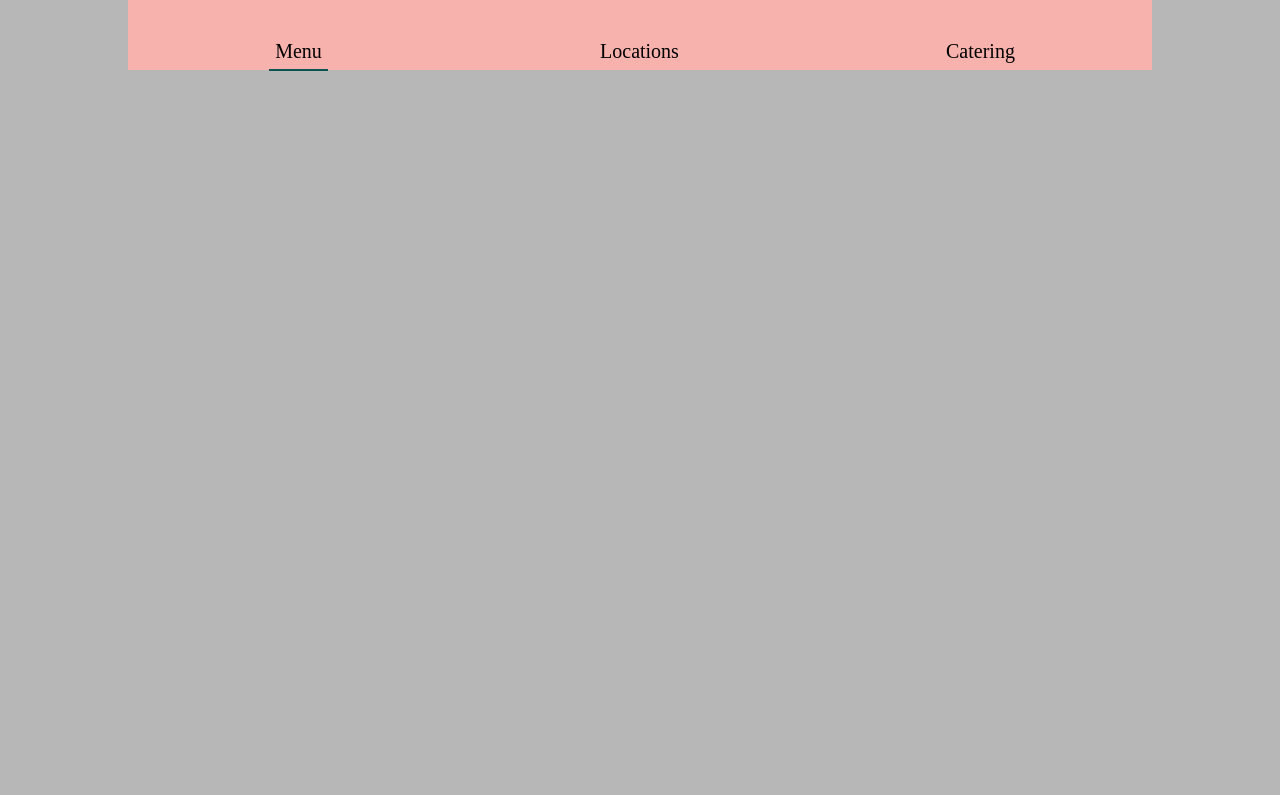
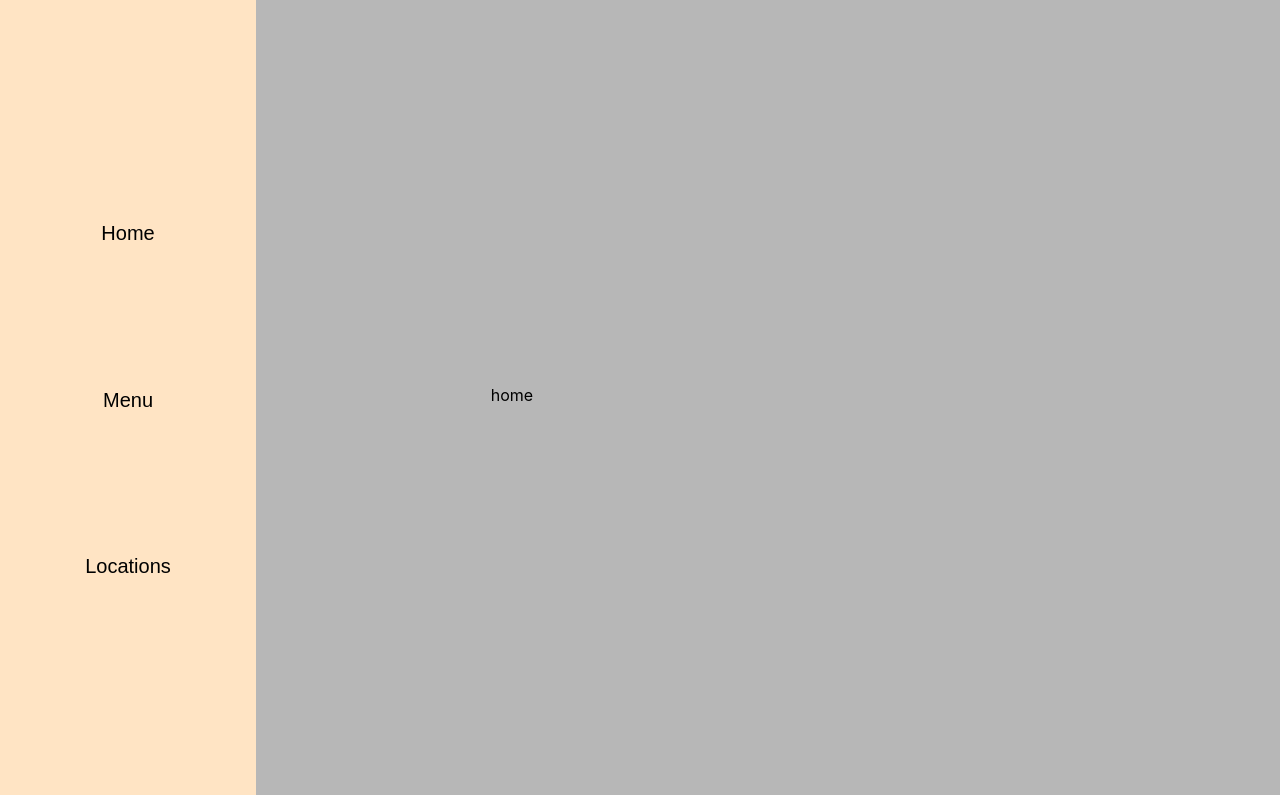
Before and after one commit to acoronado1234/taqweb, a React (Create React App) app: page / in a window 1280 px wide. Shown: the top 795 px of the page. Built offline with nearby package versions, Linux system fonts and the light colour scheme.

Commit message:
Taking the ui in a different direction

```diff
--- a/package.json
+++ b/package.json
@@ -10,7 +10,7 @@
     "react-scripts": "2.0.5"
   },
   "scripts": {
-    "start": "BROWSER='Google Chrome' react-scripts start",
+    "start": "react-scripts start",
     "build": "react-scripts build",
     "test": "react-scripts test",
     "eject": "react-scripts eject"
--- a/src/App.css
+++ b/src/App.css
@@ -5,6 +5,10 @@
 
 .App {
   background: #B7B7B7;
-  height: 100vh;
+  height: 200vh;
+  width: 100%;
   overflow: hidden;
+  display: flex;
+  flex-direction: row;
+  align-items: stretch;
 }
--- a/src/App.js
+++ b/src/App.js
@@ -1,14 +1,24 @@
 import React from 'react';
 import './App.css';
 import Navigation from './Navigation/Navigation.js';
+import Menu from './Menu/Menu.js';
 
 
-function  App() {
-  return (
-    <div className="App">
-        <Navigation/>
-    </div>
-  );
+class App extends React.Component {
+  constructor(props){
+    super(props);
+  }
+
+  render(){
+    return (
+      <div className="App">
+          <Navigation
+          />
+          <Menu
+          />
+      </div>
+    );
+  }
 }
 
 export default App;
--- /dev/null
+++ b/src/Menu/Menu.css
@@ -0,0 +1,10 @@
+.menuRectangle {
+    width: 80%;
+    height: 100%;
+    color: black;
+    display: inline-flex;
+    position: 0;
+    flex-direction: column;
+    justify-content: space-evenly;
+    align-items: center;
+}
--- /dev/null
+++ b/src/Menu/Menu.js
@@ -0,0 +1,21 @@
+import React from 'react';
+import './Menu.css';
+
+class Menu extends React.Component {
+    constructor(props) {
+        super(props);
+    }
+
+    render() {
+        // const {currentPage} = this.state;
+        return (
+            <div className='menuRectangle'>
+                <div>home</div>
+                <div>menu</div>
+                <div>location</div>
+            </div>
+        );
+    }
+}
+
+export default Menu;
--- a/src/Navigation/Navigation.css
+++ b/src/Navigation/Navigation.css
@@ -1,48 +1,25 @@
-.navBarRectangle {
-    margin: auto;
-    height: 70px;
-    background-color: #F7B2AD;
-    position: relative;
-    width: 80%;
+.navRectangle {
+    width: 20%;
+    height: 100%;
+    background-color: bisque;
+    display: inline-flex;
+    flex-direction: column;
+    justify-content: center;
+    align-items: center;
+    position: fixed;
 }
 
 .navButtonDiv {
-    display: inline-block;
-    width: 33.3%;
-    text-align: center;
+    height: 80%;
+    width: 80%;
+    display: flex;
+    flex-direction: column;
+    justify-content: space-evenly;
+    align-content: stretch;
 }
 
-*:focus {
-    outline: none !important;
+.navButton {
+    border: none;
+    background-color: inherit;
+    font-size: 20px;
 }
-
-.navBarButton {
-    border: 0px;
-    display: inline-block;
-    margin: 0 auto;
-    height: 37px;
-    background: none;
-    font-size: 20px;
-    font-family: 'sans-serif';
-}
-
-.navSelectedButton {
-    border-bottom: 2px solid #0B5351;
-    border-right: 0px;
-    border-top: 0px;
-    border-left: 0px;
-    display: inline-block;
-    margin: 0 auto;
-    height: 37px;
-    background: none;
-    font-size: 20px;
-    font-family: 'sans-serif';
-}
-
-.navBarButtonDiv {
-    display: inline-block;
-    height: 37px;
-    width: 100%;
-    position: absolute;
-    bottom: 0;
-}
--- a/src/Navigation/Navigation.js
+++ b/src/Navigation/Navigation.js
@@ -1,36 +1,19 @@
 import React from 'react';
 import './Navigation.css';
-
-
-const NavigationButton = ({id, text, selected, onChange}) => {
-    const className = selected === id ? 'navSelectedButton' : 'navBarButton';
-    return(
-        <div className='navButtonDiv'>
-            <button id={id} className={className} onClick={onChange}>{text}</button>
-        </div>
-    );
-}
+import {NavigationButtons} from './NavigationHelpers.js';
 
 class Navigation extends React.Component {
     constructor(props){
         super(props);
-        this.state = {currentPage: 'menu'}
-        this.onClick = this.onClick.bind(this);
-    }
-
-    onClick(event){
-        this.setState({currentPage: event.target.id})
     }
 
     render(){
-        const {currentPage} = this.state;
+        // const {currentPage} = this.state;
         return(
-            <div className='navBarRectangle'>
-                <div className='navBarButtonDiv'>
-                    <NavigationButton id={'menu'} text={'Menu'} selected={currentPage} onChange={this.onClick}/>
-                    <NavigationButton id={'locations'} text={'Locations'} selected={currentPage} onChange={this.onClick}/>
-                    <NavigationButton id={'catering'} text={'Catering'} selected={currentPage} onChange={this.onClick}/>
-                </div>
+            <div className='navRectangle'>
+                <NavigationButtons
+                    scrollTo={this.props.scrollTo}
+                />
             </div>
         );
     }
--- /dev/null
+++ b/src/Navigation/NavigationHelpers.js
@@ -0,0 +1,40 @@
+import React, {useState, useEffect} from 'react';
+
+export function NavigationButtons(props) {
+    const [position, setPosition] = useState(0);
+
+
+    useEffect(() => {
+        switch (position) {
+            case 0:
+                window.scrollTo({
+                    top:0,
+                    behavior:'smooth',
+                });
+                break;
+            case 1:
+                window.scrollTo({
+                    top: 500,
+                    behavior: 'smooth',
+                });
+                break;
+            case 2:
+                window.scrollTo({
+                    top: 1000,
+                    behavior: 'smooth',
+                });
+                break;
+            default:
+                break;
+        }
+    });
+
+
+    return (
+        <div className="navButtonDiv">
+            <button className="navButton" onClick={() => setPosition(0)}>Home</button>
+            <button className="navButton" onClick={() => setPosition(1)}>Menu</button>
+            <button className="navButton" onClick={() => setPosition(2)}>Locations</button>
+        </div>
+    );
+}
```
